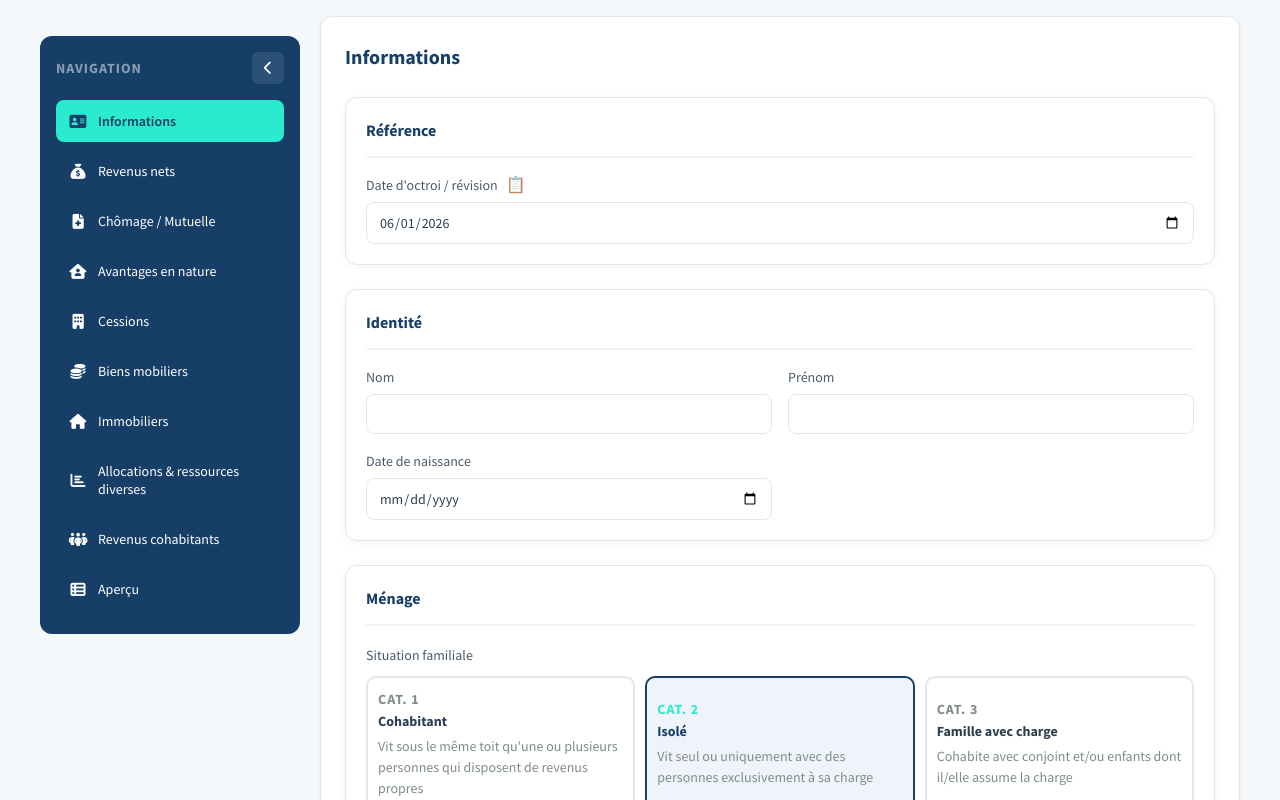
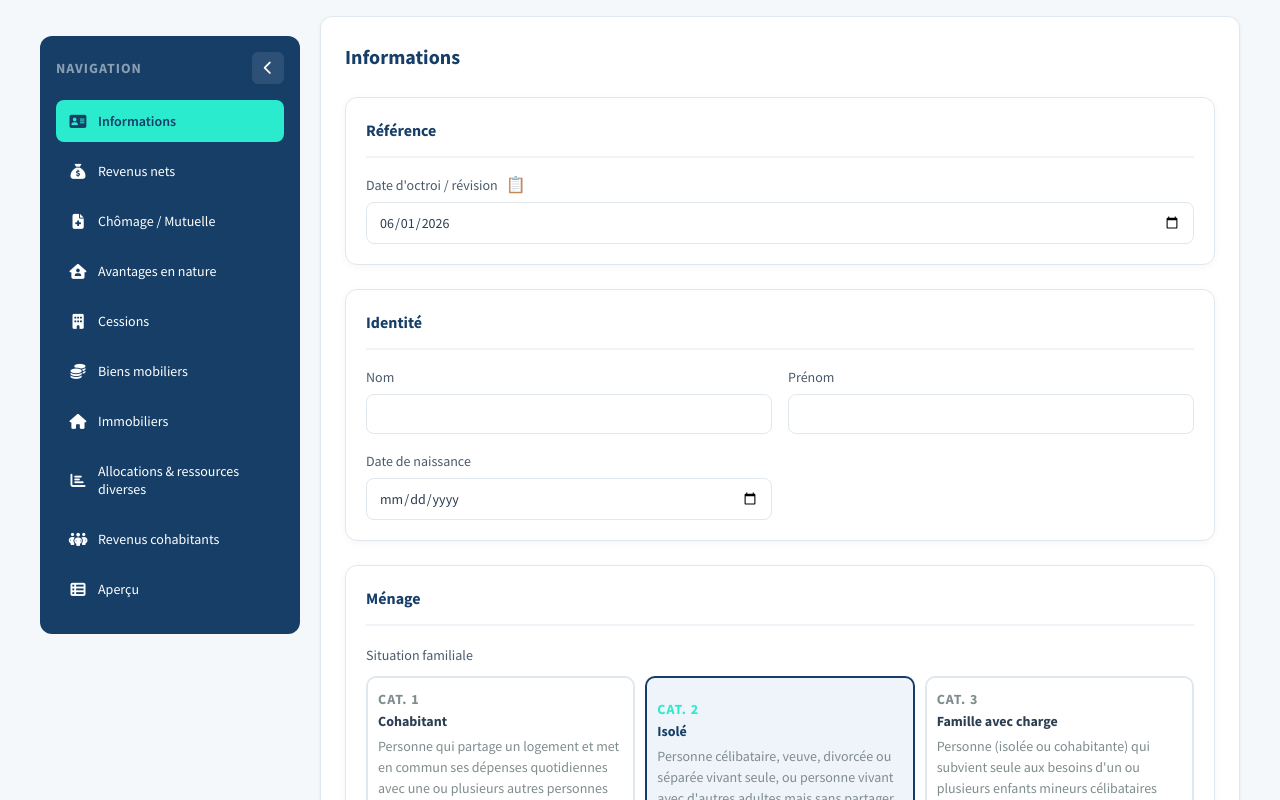
Before and after one commit to suyttenhoef-cyber/simulateur_ri_v2, a React (Vite) app: page / in a window 1280 px wide. Shown: the top 800 px of the page. Built offline with nearby package versions, Linux system fonts and the light colour scheme.

Commit message:
Mise à jour des descriptions des catégories de ménage (Cat. 1/2/3)
Descriptions plus précises et conformes à la réglementation RI.

Co-Authored-By: Claude Sonnet 4.6 <noreply@anthropic.com>

```diff
--- a/src/App.jsx
+++ b/src/App.jsx
@@ -2299,19 +2299,19 @@ export default function App() {
                            value: "cohabitant",
                            cat: "Cat. 1",
                            label: "Cohabitant",
-                           desc: "Vit sous le même toit qu'une ou plusieurs personnes qui disposent de revenus propres"
+                           desc: "Personne qui partage un logement et met en commun ses dépenses quotidiennes avec une ou plusieurs autres personnes majeures (partenaire, colocataire, parents)."
                          },
                          {
                            value: "isolé",
                            cat: "Cat. 2",
                            label: "Isolé",
-                           desc: "Vit seul ou uniquement avec des personnes exclusivement à sa charge"
+                           desc: " Personne célibataire, veuve, divorcée ou séparée vivant seule, ou personne vivant avec d'autres adultes mais sans partager les dépenses avec eux"
                          },
                          {
                            value: "famille",
                            cat: "Cat. 3",
                            label: "Famille avec charge",
-                           desc: "Cohabite avec conjoint et/ou enfants dont il/elle assume la charge"
+                           desc: "Personne (isolée ou cohabitante) qui subvient seule aux besoins d'un ou plusieurs enfants mineurs célibataires vivant sous le même toit et économiquement à sa charge."
                          }
                        ].map(opt => {
                          const selected = data.menage.situation === opt.value;
```
